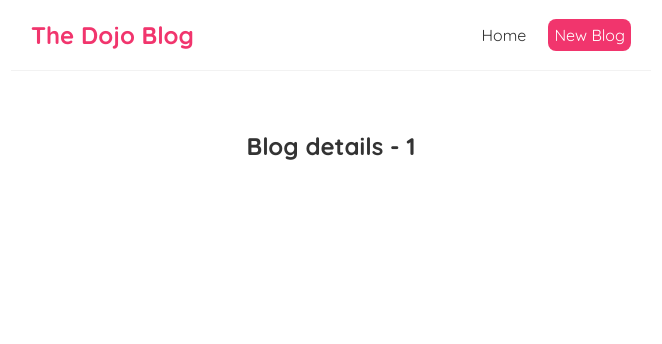
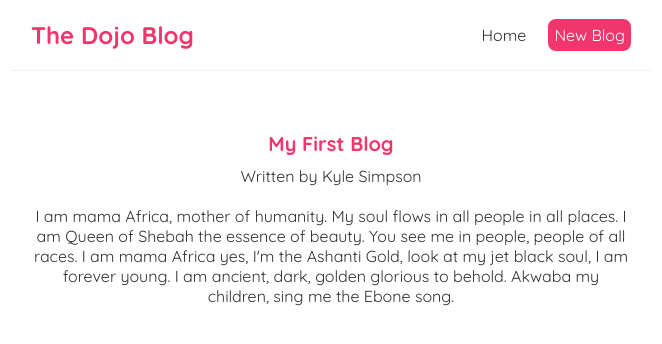
Before and after one commit to ebenofere/react-netninja, a React (Create React App) app: page /blogs/1 in a window 1280 px wide. Shown: the top 344 px of the page, without its empty margins (309-971 px from the left). Built offline with nearby package versions, Linux system fonts and the light colour scheme; data requests are answered from the project's data file.

Commit message:
Reusing Custom Hooks

```diff
--- a/data/db.json
+++ b/data/db.json
@@ -2,13 +2,13 @@
     "blogs": [
         {
             "title": "My First Blog",
-            "body": "single project for admin module (session) - a standalone project",
+            "body": "I am mama Africa, mother of humanity. My soul flows in all people in all places. I am Queen of Shebah the essence of beauty. You see me in people, people of all races. I am mama Africa yes, I'm the Ashanti Gold, look at my jet black soul, I am forever young. I am ancient, dark, golden glorious to behold. Akwaba my children, sing me the Ebone song.",
             "author": "Kyle Simpson",
             "id": 1
         },
         {
             "title": "Opening Party!",
-            "body": "happening live at the Elegushi beach in Lekki, an exquisite Island in Lagos.",
+            "body": "I am mama Africa, I gave birth to Mozambique. See all my plains spread from ducor to Cairo. Green my fertile soil, dark my soul so unique. I am mama Africa, roots of mount Kilimanjaro. I am mama Africa, adorned with wealth infinite. Watch my strides, I represent perpetual grace. Hear me my children, cease to fight and unite. Come all ye spirits of Uhuru ,all I want is peace.",
             "author": "Brad Traversy",
             "id": 2
         }
--- a/src/BlogDetails.js
+++ b/src/BlogDetails.js
@@ -1,11 +1,21 @@
 import { useParams } from "react-router";
+import useFetch from "./useFetch";
 
 const BlogDetails = () => {
     const { id } = useParams();
+    const { data: blog, error, isPending } = useFetch('http://localhost:8000/blogs/' + id);
 
     return (
         <div className="blog-details">
-            <h2>Blog details - { id }</h2>
+            { isPending && <div>Loading...</div> }
+            { error && <div>{ error }</div> }
+            { blog && (
+                <article>
+                    <h2>{ blog.title }</h2>
+                    <p>Written by { blog.author }</p>
+                    <div>{ blog.body }</div>
+                </article>
+            )}
         </div>
     )
 }
--- a/src/index.css
+++ b/src/index.css
@@ -48,7 +48,16 @@
   color: #f1356d;
   margin-bottom: 8px;
 }
-
 .blog-preview a{
   text-decoration: none;
 }
+
+/* blog details page */
+.blog-details h2 {
+  font-size: 20px;
+  color: #f1356d;
+  margin-bottom: 10px;
+}
+.blog-details div {
+  margin: 20px 0;
+}
```
